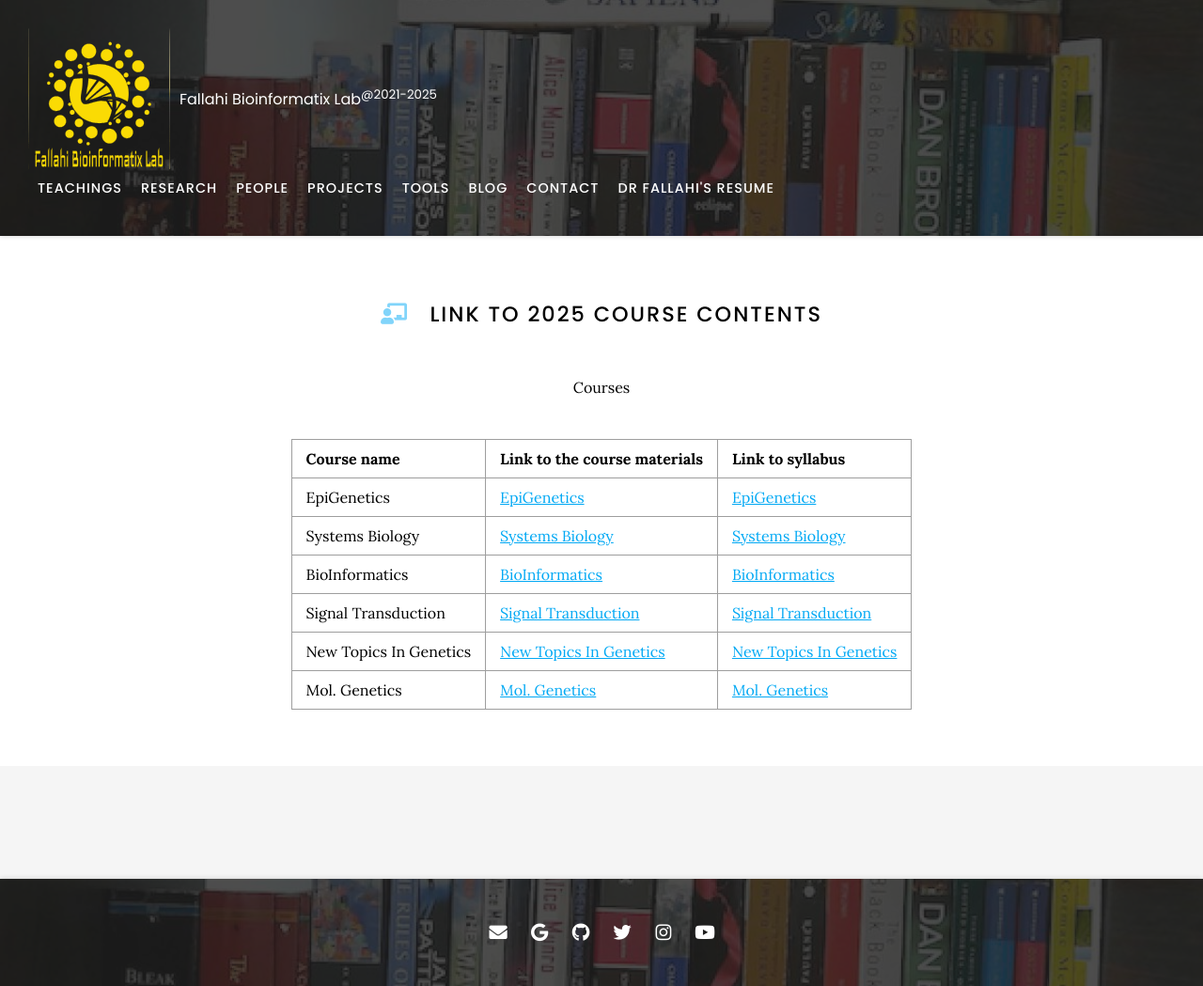
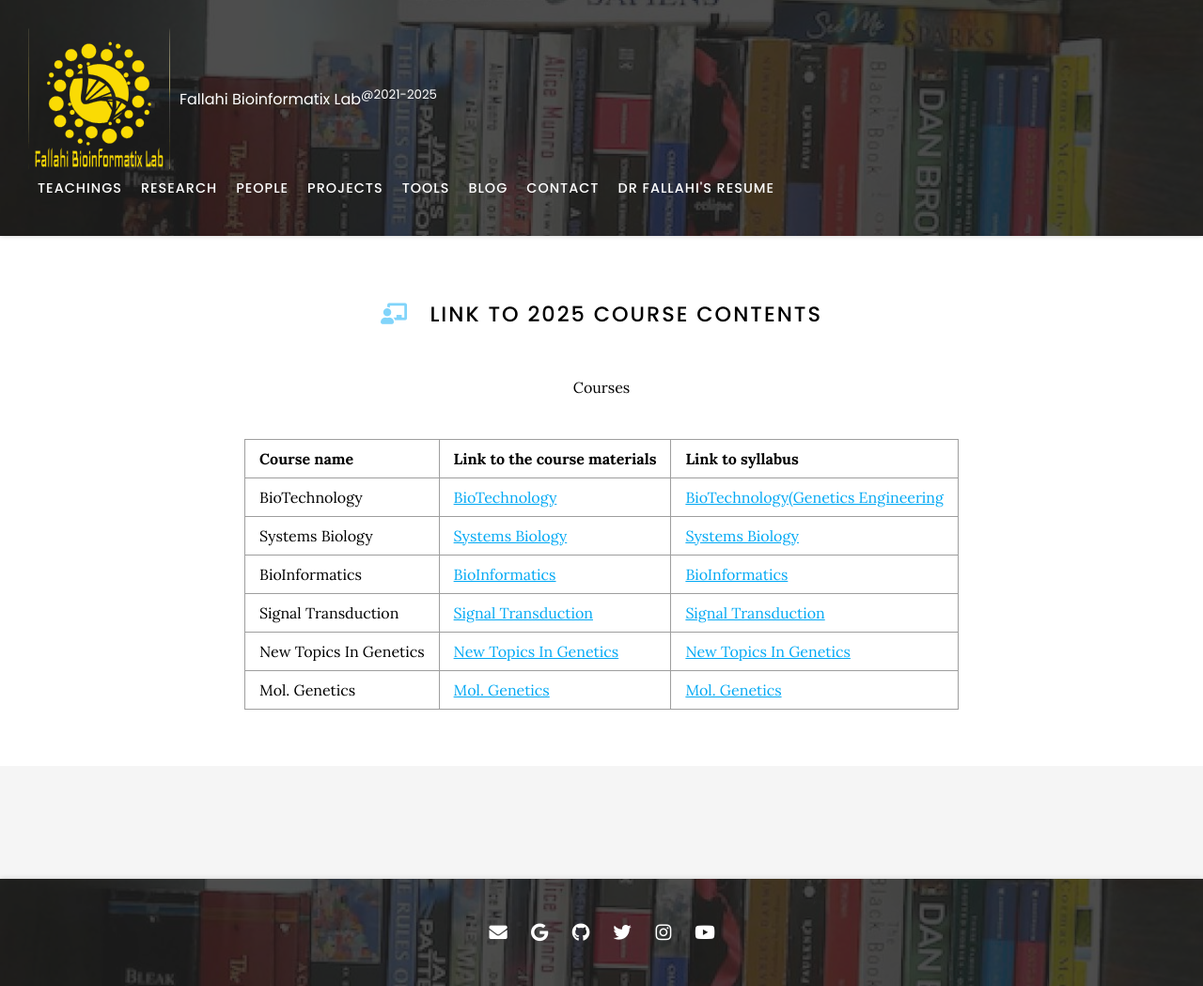
Before and after one commit to Hossein-Fallahi/Fallahi-Bioinformatics-Lab, a Jekyll site: the page built from Teaching/index.md, in a window 1280 px wide. Shown: the whole page at 94% size. Built offline with Jekyll 4.4.1, drawn with Linux system fonts in a browser that asks for light colours; nearby versions of some CDN libraries.

Commit message:
Update index.md

```diff
--- a/Teaching/index.md
+++ b/Teaching/index.md
@@ -15,7 +15,7 @@ Courses
 
 |Course name|	Link to the course materials|	Link to syllabus|
 | :---         |     :---      |          :--- |
-|EpiGenetics|	[EpiGenetics](https://docs.google.com/spreadsheets/d/1d0IdDZt5tCLuBp3o8G3yaiy5lqfV_9W5rOaVplBkHlA/edit?usp=sharing)|	[EpiGenetics](https://drive.google.com/file/d/11GdXaoX5mOR8Sm0afVU5Klzp6awHdy_Z/view?usp=share_link)|
+|BioTechnology|	[BioTechnology](https://docs.google.com/spreadsheets/d/1fpiKJ-WMVQmoNc4lJlSeQeTlLad1Lzp7k1ZusvsG25I/edit?usp=drive_link)|	[BioTechnology(Genetics Engineering](https://drive.google.com/file/d/1y8JSD8hfIQETUKbDeZNMkKWB6m1ws1yA/view?usp=drive_link)|
 |Systems Biology|	[Systems Biology](https://docs.google.com/spreadsheets/d/1mOod6PJHXu-t7FjnmUgU590GqjsZT3Tc2WXVajw5VEw/edit?usp=drive_link)|	[Systems Biology](https://drive.google.com/file/d/1L1dQnThulv5ootP1oSch7AwG5UmFsKdt/view?usp=drive_link)|
 |BioInformatics|	[BioInformatics](https://docs.google.com/spreadsheets/d/1sl7o6rG-Elo041N170dXAGUlCxBxZtb7tpTuklbiwo4/edit?usp=sharing)|	[BioInformatics](https://drive.google.com/file/d/1hQCklKxoczIk0GdZLuFg6qVjuD2mT-gR/view?usp=share_link)|
 |Signal Transduction|	[Signal Transduction](https://docs.google.com/spreadsheets/d/1uvZI5nhO9s0jFphAX6UQGGk1D_htNRTSiUPhw5szoE0/edit?usp=sharing)|	[Signal Transduction](https://drive.google.com/file/d/1L1VANCHzEXhyXAEE43DNS4_AwzLWnOXN/view?usp=share_link)|
```
